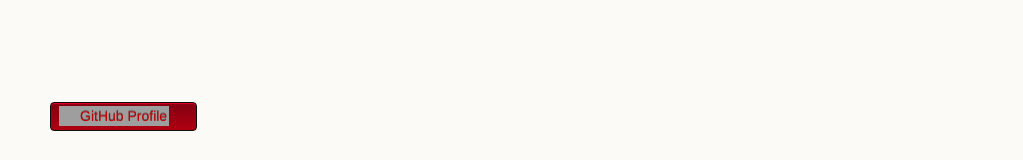
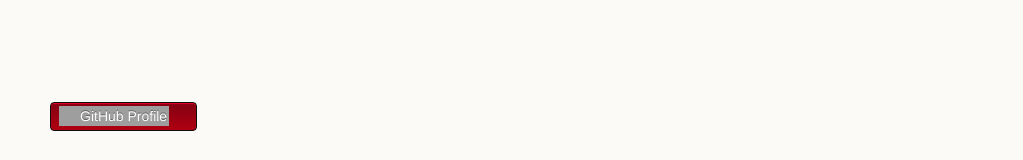
Before and after one commit to LemonPy29/LemonPy29.github.io, a Jekyll site: the page built from index.md, in a window 1280 px wide. Shown: the part 737-897 px from the top of the page, without its empty margins (0-1023 px from the left). Built offline with Jekyll 4.4.1, drawn with Linux system fonts in a browser that asks for light colours; the repository's description, which GitHub fills in, is left out; our own code applies the rules of GitHub Pages for plain Markdown files; grey boxes are pictures that could not be loaded.

Commit message:
Update jekyll-theme-dinky.scss

```diff
--- a/_sass/jekyll-theme-dinky.scss
+++ b/_sass/jekyll-theme-dinky.scss
@@ -264,8 +264,8 @@ footer ul {
   padding:0;
 }
 
-a.footer {
-  color: #fff
+h1.footer, a.footer, a.footer, footer a{
+	color: #fff;
 }
 
 footer li {
```
